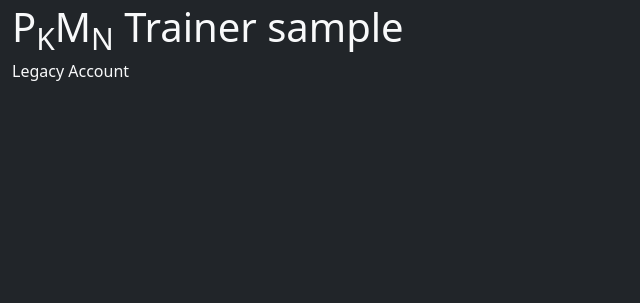
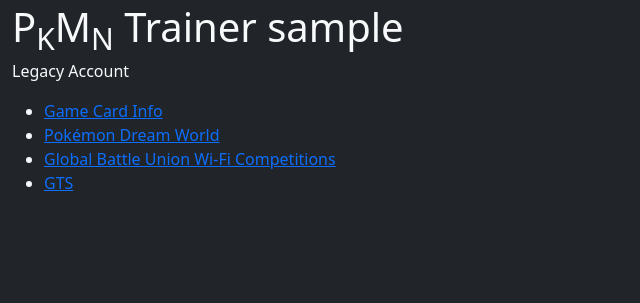
Before and after one commit to NDSLink/dream-server, a Flask app: page /users/me in a window 1280 px wide. Shown: the part 53-356 px from the top of the page, without its empty margins (0-640 px from the left). Run offline with Flask 2, Linux system fonts and the light colour scheme; the visitor is signed in with stand-in values (Sample User, id 1); data comes from the database, SQL or seed files in the repository; style sheets or scripts are compiled from the project's sources; some libraries are stand-ins or nearby versions.

Commit message:
changes to the system to use old pgl stuff

```diff
--- a/static/scss/pgl-profile.css
+++ b/static/scss/pgl-profile.css
@@ -1,5 +1,5 @@
 
-@import "dialog.css";
+@import "pgl-dialog.css";
 
 #container, #header {
   width: 990px;
--- a/templates/user.html.jinja2
+++ b/templates/user.html.jinja2
@@ -1,4 +1,7 @@
 {% extends "base.html.jinja2" %}
+{% block styles %}
+<link rel="stylesheet" href="{{ url_for('static', filename='scss/pgl-profile.css') }}">
+{% endblock %}
 {% block navbar %}
     <li class="nav-item">
         <a class="nav-link" aria-current="page" href="{{ url_for('main_routes.home') }}">{{ _('Home') }}</a>
@@ -39,4 +42,11 @@
     {% else %}
         <p>Legacy Account</p>
     {% endif %}
+        <ul>
+            <li><a href="javascript:;" id="tab-soft" class="tab-link selected">Game Card Info</a></li>
+            <li><a href="javascript:;" id="tab-pdw" class="tab-link">Pokémon Dream World</a></li>
+            <li><a href="javascript:;" id="tab-gbu" class="tab-link">Global Battle Union
+Wi-Fi Competitions</a></li>
+            <li><a href="javascript:;" id="tab-gts" class="tab-link">GTS</a></li>
+        </ul>
 {% endblock %}
```
Also changed, not shown: templates/base.html.jinja2 (line endings or trailing spaces).
